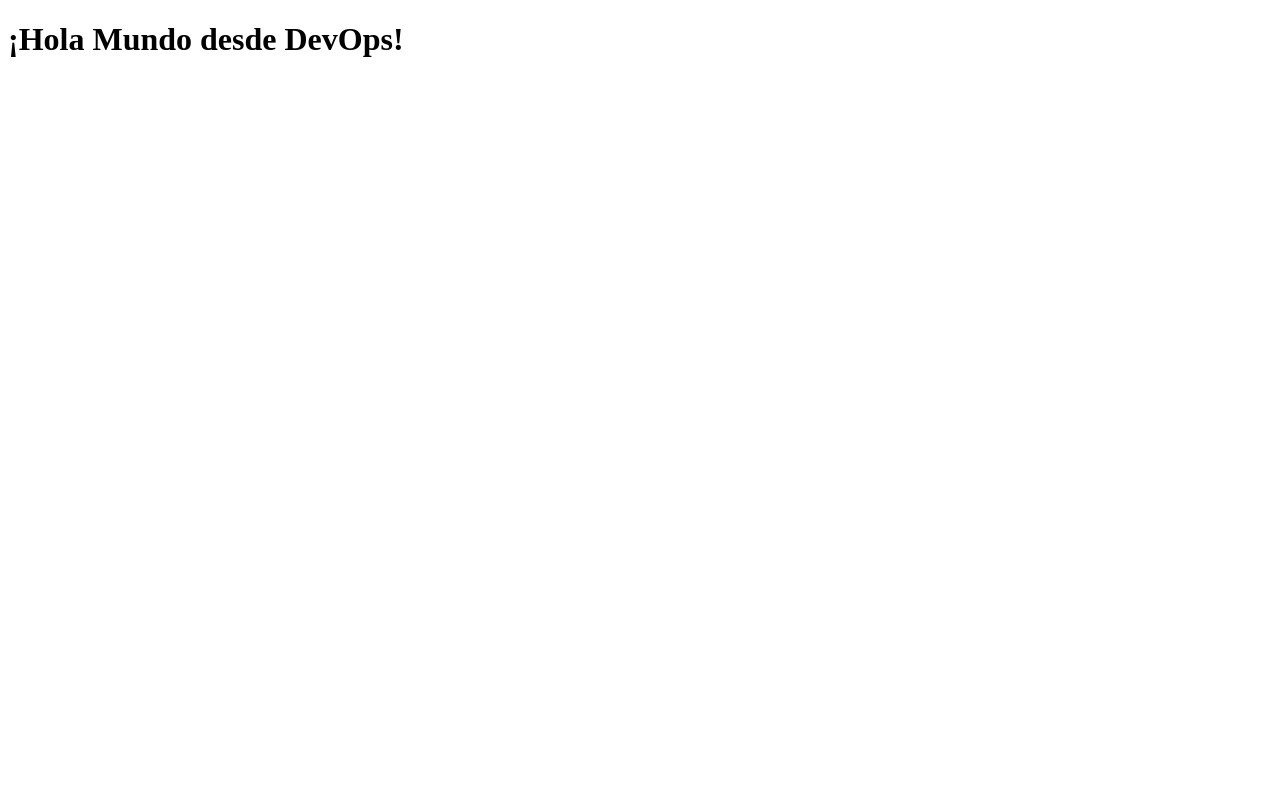
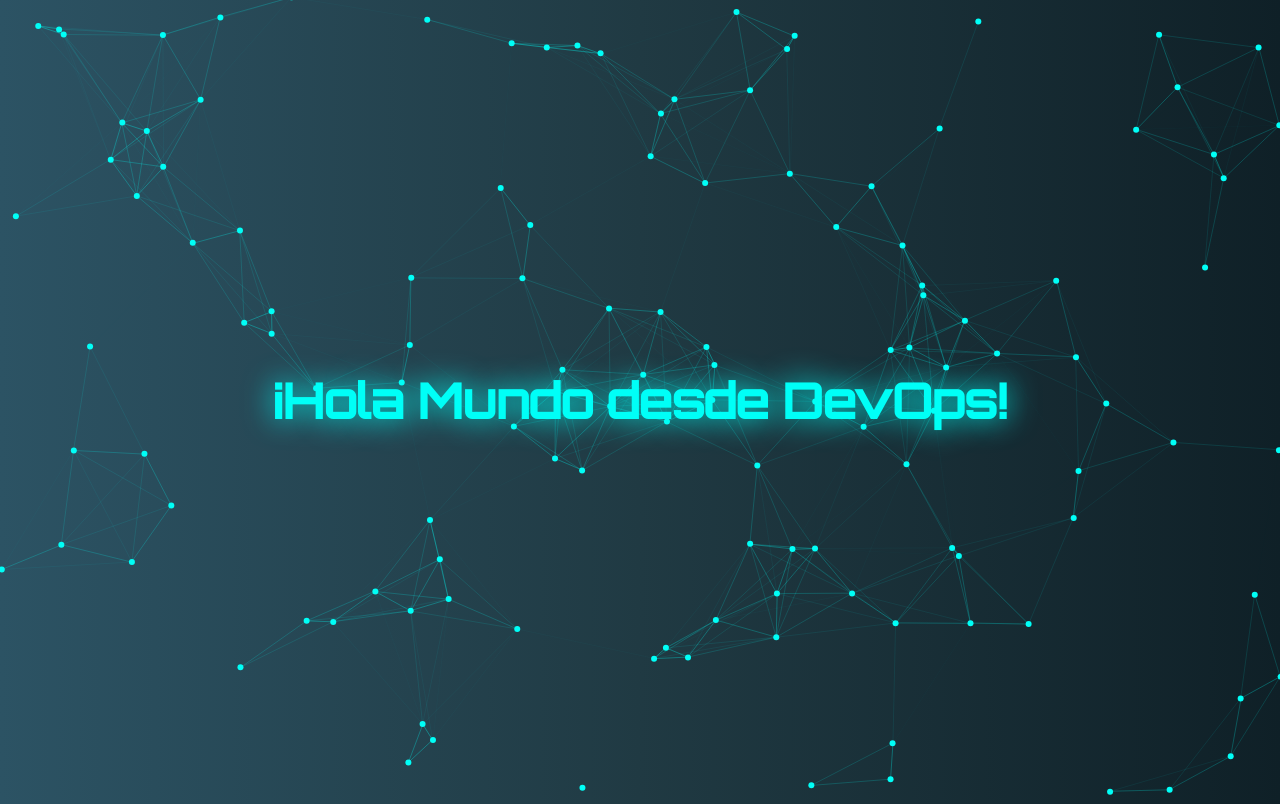
Before and after one commit to geremydev/devops-final, a website: page index.html in a window 1280 px wide. Drawn offline with nearby package versions, Linux system fonts and the light colour scheme; animation ran at ten frames a second.

Commit message:
html updated

```diff
--- a/index.html
+++ b/index.html
@@ -1,10 +1,84 @@
-<!-- index.html -->
 <!DOCTYPE html>
-<html>
+<html lang="es">
 <head>
-  <title>Hola Mundo</title>
+  <meta charset="UTF-8" />
+  <meta name="viewport" content="width=device-width, initial-scale=1.0"/>
+  <title>Hola Mundo desde DevOps</title>
+  <link href="https://fonts.googleapis.com/css2?family=Orbitron:wght@500&display=swap" rel="stylesheet">
+  <style>
+    body {
+      margin: 0;
+      height: 100vh;
+      font-family: 'Orbitron', sans-serif;
+      background: #0f2027;  /* fallback for old browsers */
+      background: linear-gradient(to right, #2c5364, #203a43, #0f2027);
+      color: #00fff7;
+      display: flex;
+      justify-content: center;
+      align-items: center;
+      overflow: hidden;
+    }
+
+    h1 {
+      font-size: 3rem;
+      text-align: center;
+      text-shadow: 0 0 10px #00fff7, 0 0 20px #00fff7, 0 0 40px #00fff7;
+      animation: pulse 2s infinite ease-in-out;
+    }
+
+    @keyframes pulse {
+      0% { text-shadow: 0 0 10px #00fff7; }
+      50% { text-shadow: 0 0 30px #00fff7; }
+      100% { text-shadow: 0 0 10px #00fff7; }
+    }
+
+    #particles-js {
+      position: absolute;
+      width: 100%;
+      height: 100%;
+      z-index: -1;
+    }
+  </style>
 </head>
 <body>
+  <div id="particles-js"></div>
   <h1>¡Hola Mundo desde DevOps!</h1>
+
+  <!-- particles.js library -->
+  <script src="https://cdn.jsdelivr.net/npm/particles.js@2.0.0/particles.min.js"></script>
+  <script>
+    particlesJS("particles-js", {
+      "particles": {
+        "number": { "value": 100 },
+        "size": { "value": 3 },
+        "color": { "value": "#00fff7" },
+        "line_linked": {
+          "enable": true,
+          "distance": 150,
+          "color": "#00fff7",
+          "opacity": 0.4,
+          "width": 1
+        },
+        "move": {
+          "enable": true,
+          "speed": 2,
+          "direction": "none",
+          "out_mode": "out"
+        }
+      },
+      "interactivity": {
+        "detect_on": "canvas",
+        "events": {
+          "onhover": { "enable": true, "mode": "repulse" },
+          "onclick": { "enable": true, "mode": "push" }
+        },
+        "modes": {
+          "repulse": { "distance": 100 },
+          "push": { "particles_nb": 4 }
+        }
+      },
+      "retina_detect": true
+    });
+  </script>
 </body>
 </html>
```
